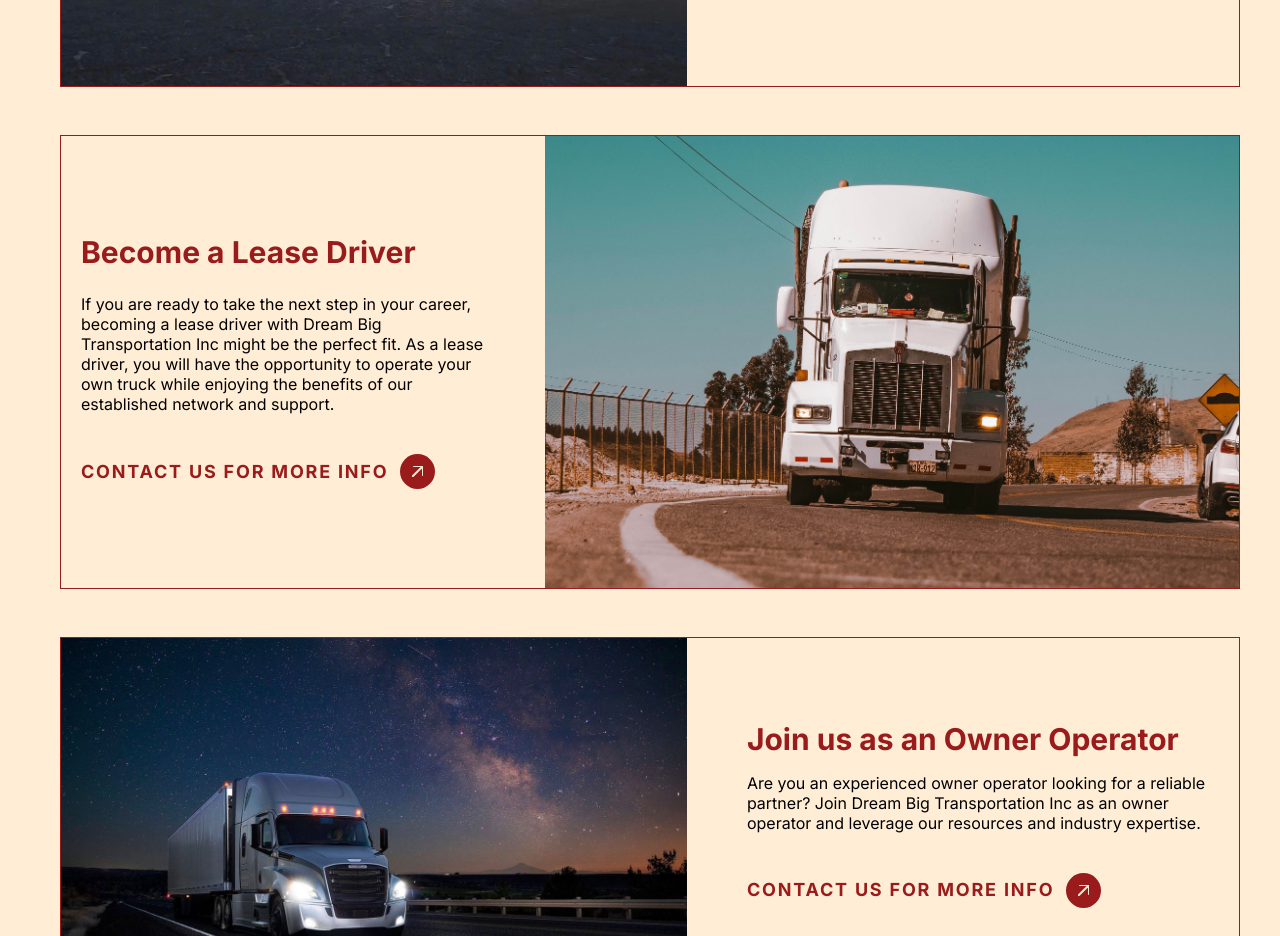
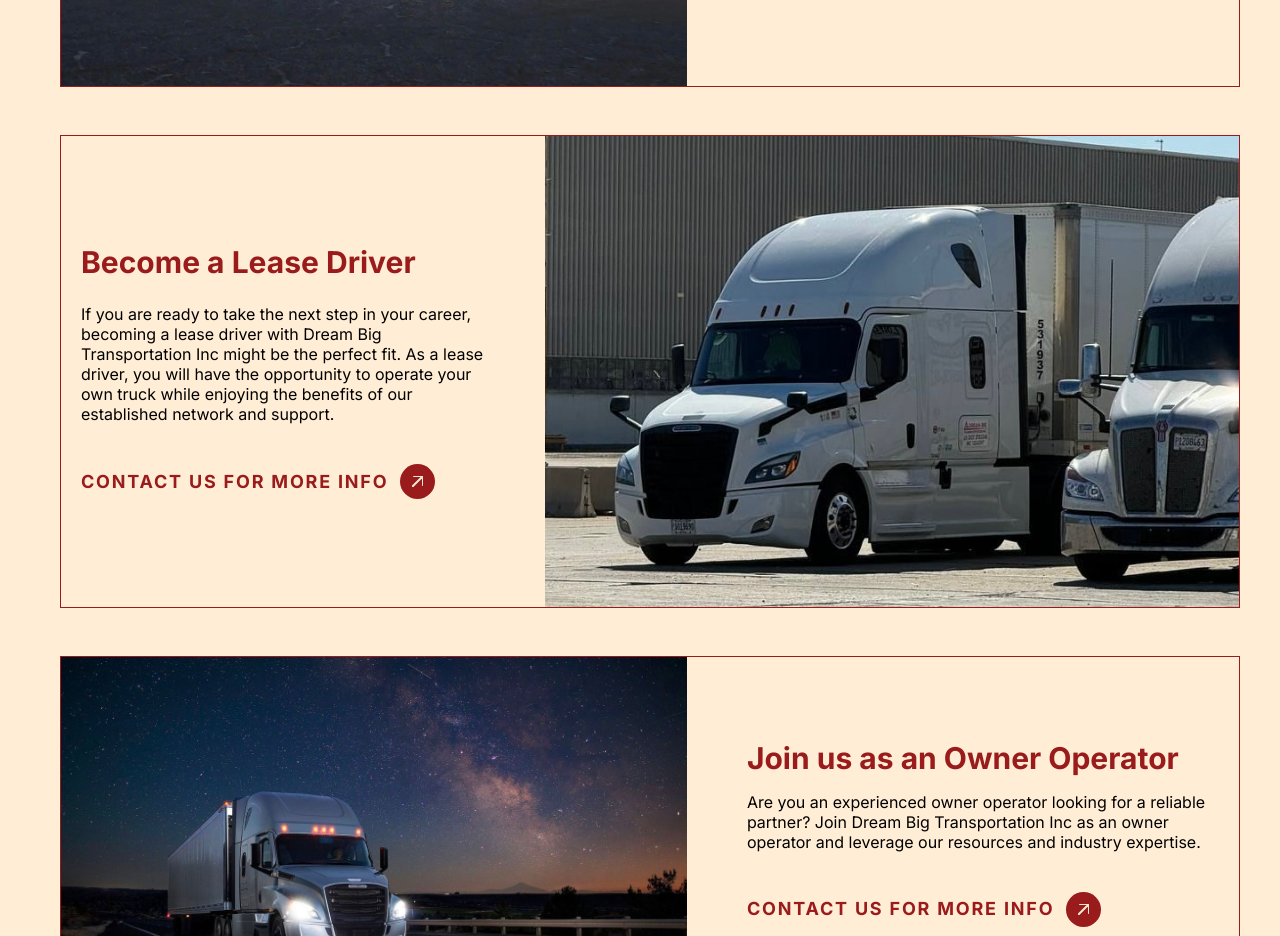
Before and after one commit to spaghetttti/dream-big, a Next.js app: page / in a window 1280 px wide. Shown: the part 2640-3576 px from the top of the page. Built offline with nearby package versions, Linux system fonts and the light colour scheme.

Commit message:
style: image change in job offers

```diff
--- a/src/app/components/JobOffersList.jsx
+++ b/src/app/components/JobOffersList.jsx
@@ -1,7 +1,7 @@
 "use client";
 import Image from "next/image";
 import threeTrucks from "../../assets/3-trucks.jpeg";
-import whiteTruckFront from '../../assets/white-truck-front.jpg';
+import whiteTrucks from '../../assets/white-trucks-2.jpeg';
 import sunsetTruck from '../../assets/truck-night.jpeg';
 
 import ArrowLink from "../../assets/arrowLink.svg";
@@ -79,7 +79,7 @@ export const JobOffersList = () => {
             </div>
           </div>
           <div className="flex flex-col items-stretch w-[61%] ml-5 max-md:w-full max-md:ml-0">
-            <Image  src={whiteTruckFront} alt="/" />
+            <Image  src={whiteTrucks} alt="/" />
           </div>
         </div>
       </div>
```
Also changed, not shown: src/assets/white-truck-1.jpeg (added), src/assets/white-trucks-2.jpeg (added).
